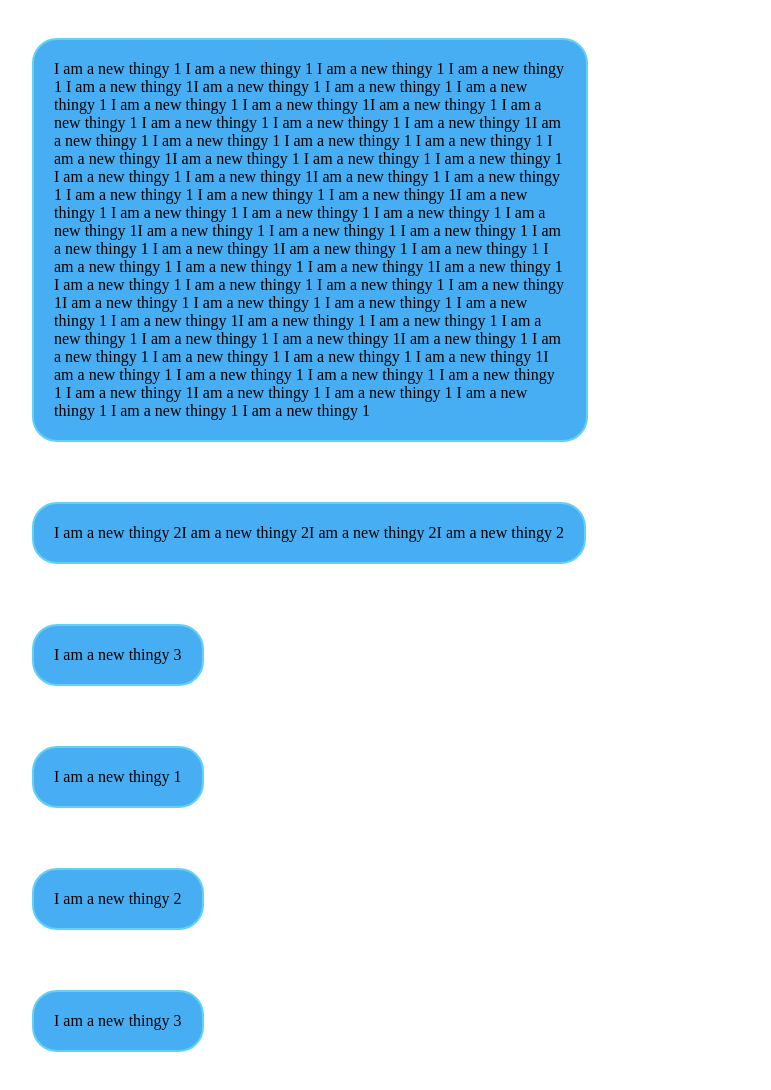
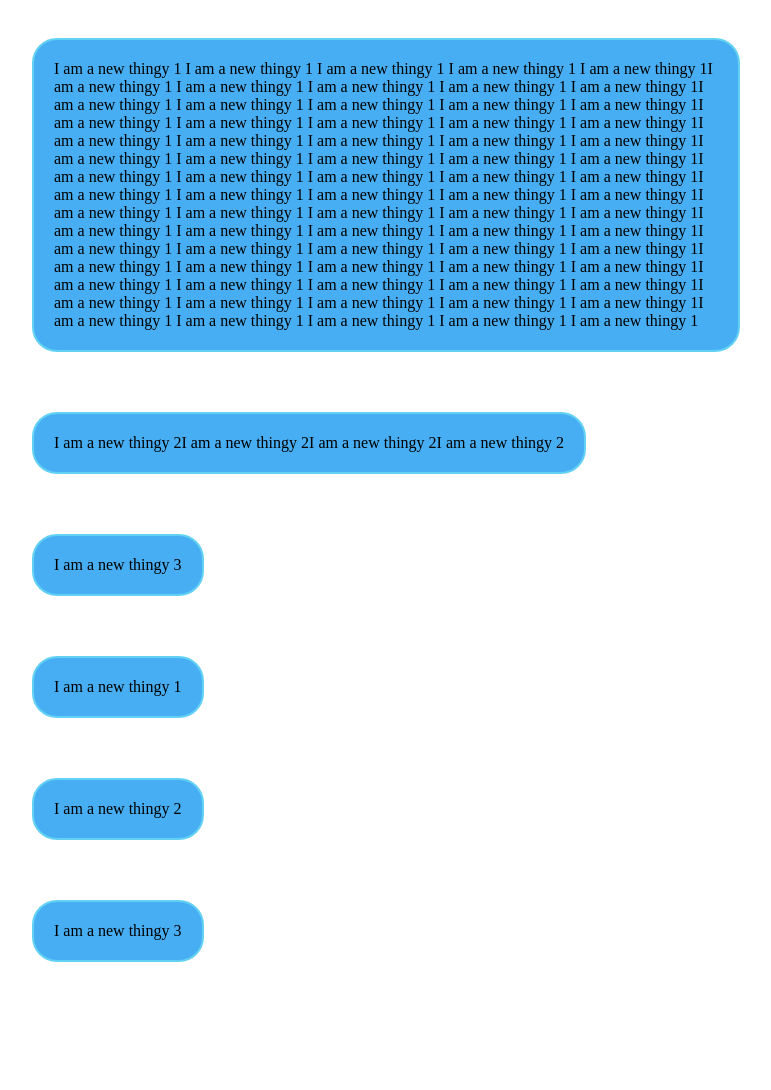
Before and after one commit to markorenic/ia, a PHP site: page /php/homepage.php in a window 1280 px wide. Shown: the whole page, without its empty margins (6-777 px from the left). After the commit the page ends 962 px from the top, so only its background shows below. Run offline with PHP 8.4, Linux system fonts and the light colour scheme.

Commit message:
Irrelavant minor change

```diff
--- a/style/homepage.css
+++ b/style/homepage.css
@@ -1,17 +1,13 @@
 .flex-container{
-    display: flex;
-    flex-direction: column;
-    flex-wrap: wrap;
-    align-content: flex-start;
-
+    display: grid;
+    grid-auto-columns: 60vw 30vw;
 }
 .flex-box{
     width: fit-content;
     height: fit-content;
-    max-width: 40vw;
+    max-width: 60vw;
+    align-content: center;
     margin: 30px;
-   /* flex-grow: 1; */
-   /* flex-basis: 100%; */
     border-radius: 25px;
     border: 2px solid rgb(98, 209, 243);
     padding: 20px;
```
